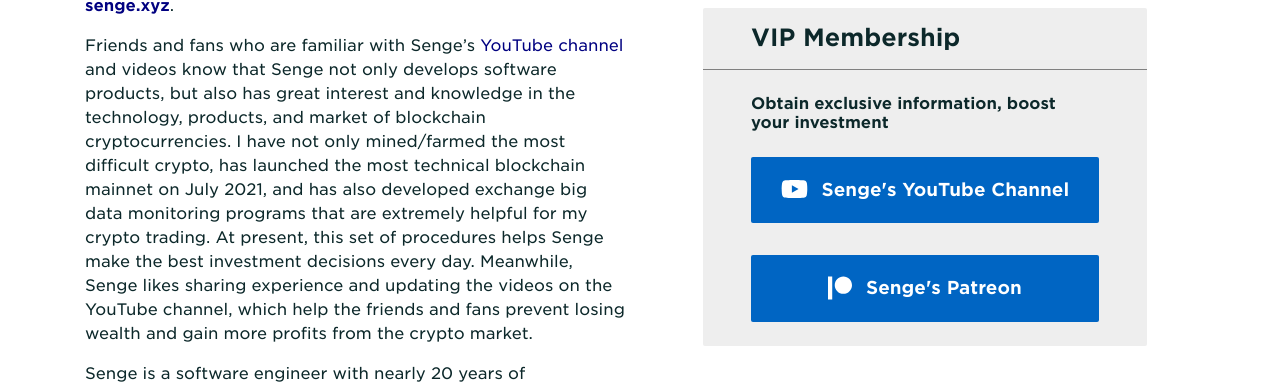
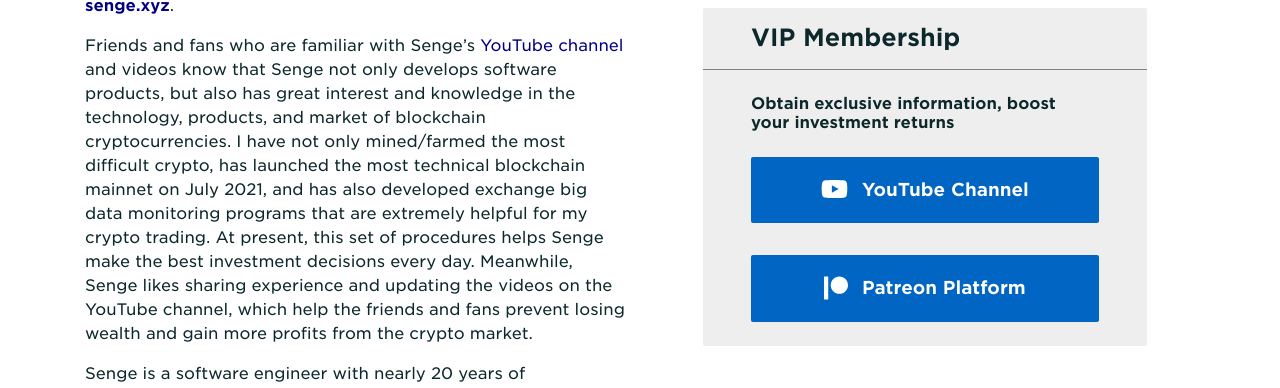
Before and after one commit to sengexyz/senge-xyz.github.io, a Jekyll site: the page built from index.md, in a window 1280 px wide. Shown: the part 599-987 px from the top of the page. Built offline with Jekyll 4.4.1, drawn with Linux system fonts in a browser that asks for light colours.

Commit message:
minor refactoring;

```diff
--- a/_data/strings.yml
+++ b/_data/strings.yml
@@ -31,9 +31,9 @@ en: # English
   homemain_downloads_link: "Release notes"
   homemain_idc_title: "VIP Membership"
   homemain_idc_quote: |
-    Obtain exclusive information, boost your investment
-  homemain_idc_report: "Senge's YouTube Channel"
-  homemain_vip_pateron: "Senge's Patreon"
+    Obtain exclusive information, boost your investment returns
+  homemain_idc_report: "YouTube Channel"
+  homemain_vip_pateron: "Patreon Platform"
   homemain_maillist_title: "VIP Mail List"
   homemain_maillist_quote: |
     Obtain the latest real-time data of the bullish cryptocurrencies
@@ -194,8 +194,8 @@ cn: # Chinese
   homemain_idc_title: "VIP会员"
   homemain_idc_quote: |
     加入会员获得财富密码，物超所值
-  homemain_idc_report: "森哥的YouTube频道"
-  homemain_vip_pateron: "森哥的Patreon会员"
+  homemain_idc_report: "YouTube频道"
+  homemain_vip_pateron: "Patreon平台"
   homemain_maillist_title: "大数据邮件列表"
   homemain_maillist_quote: 实时获得最新最火的加密货币交易信息
   homemain_maillist_report: "邮件列表详情"
```
